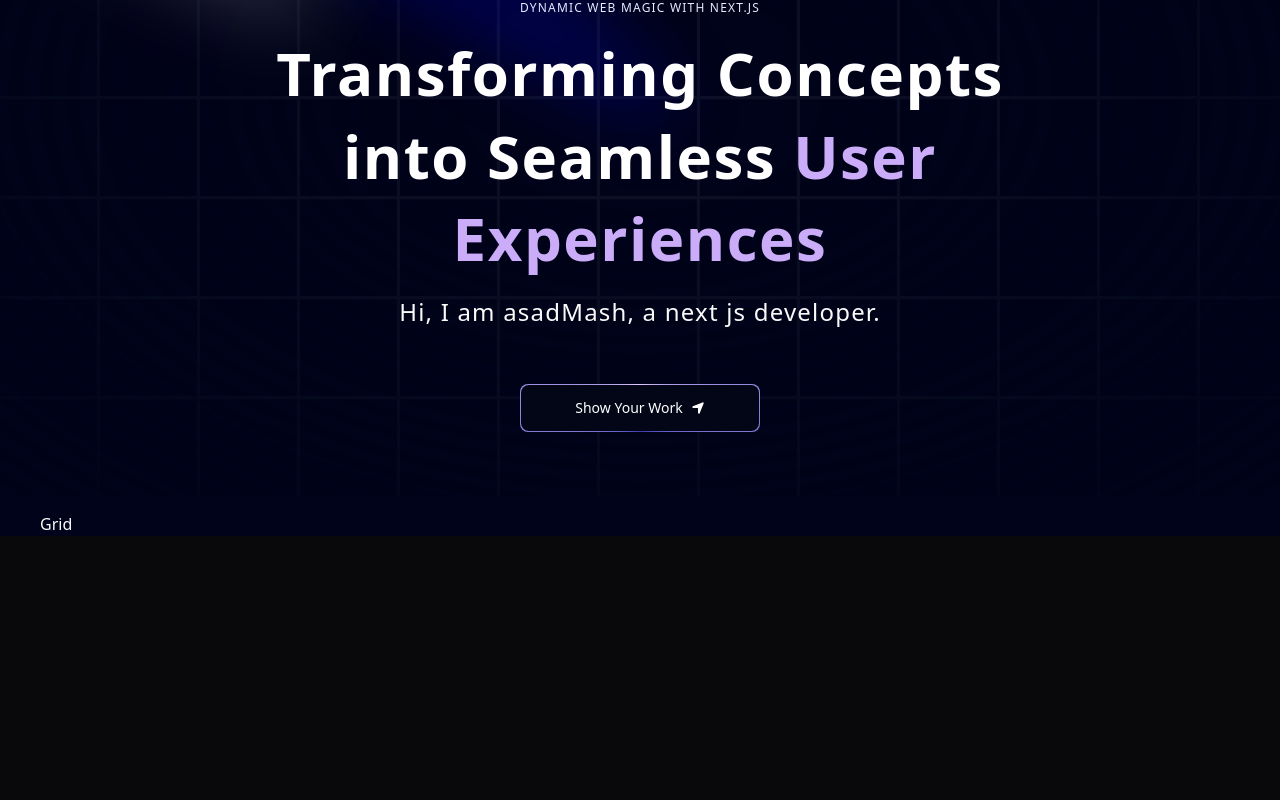
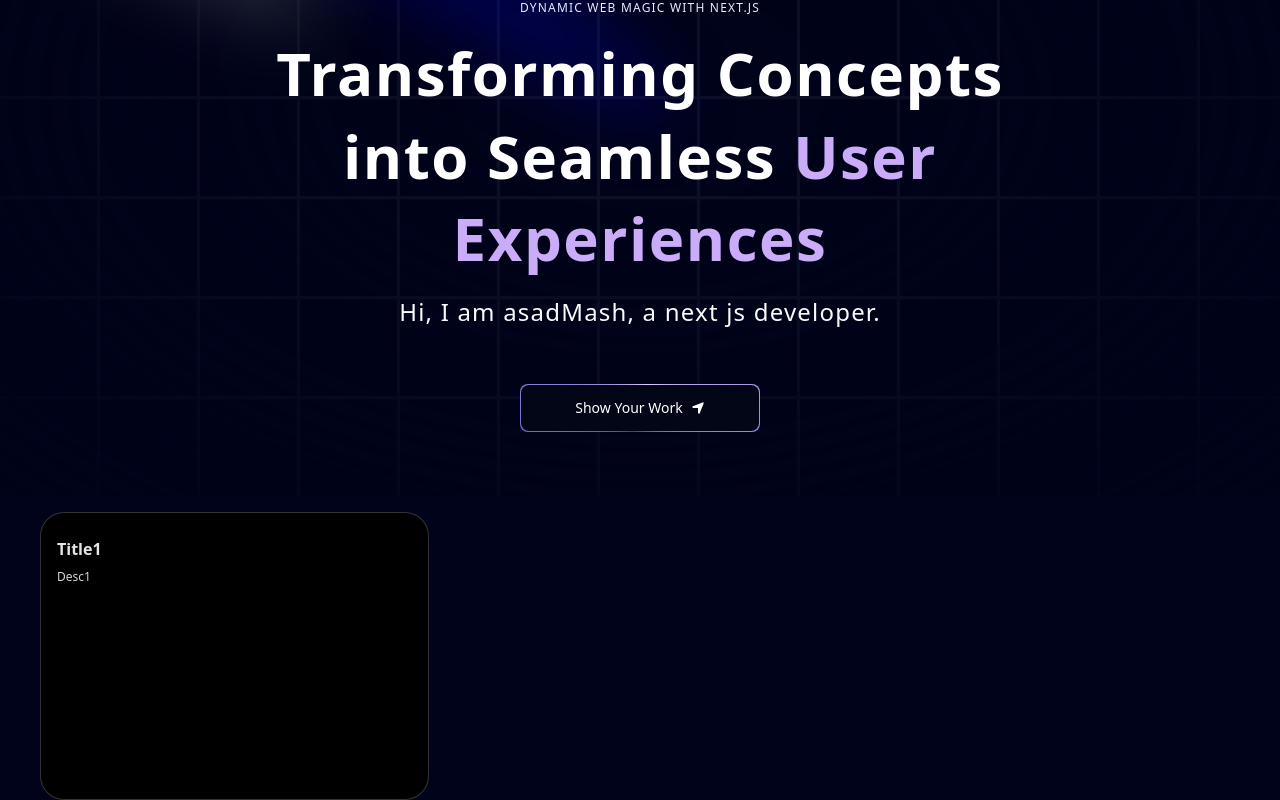
Before and after one commit to asadmash/portfolio-website, a Next.js app: page / in a window 1280 px wide. Shown: the part 304-1104 px from the top of the page. Before the commit the page ends 840 px from the top, so only its background shows below. Built offline with nearby package versions, Linux system fonts and the light colour scheme.

Commit message:
bentoGrid implemented and successfully rendered

```diff
--- a/components/Grid.tsx
+++ b/components/Grid.tsx
@@ -1,8 +1,15 @@
 import React from 'react'
+import { BentoGrid, BentoGridItem } from './ui/BentoGrid'
 
 const Grid = () => {
   return (
-    <div>Grid</div>
+    <section id='about'>
+<BentoGrid>
+  {[{title: 'Title1', description: 'Desc1', id: '1'}].map((item) => (
+    <BentoGridItem id={item.id} key={item.id} title={item.title} description={item.description} />
+  ))}
+</BentoGrid>
+    </section>
   )
 }
 
--- /dev/null
+++ b/components/ui/BentoGrid.tsx
@@ -0,0 +1,56 @@
+import { cn } from "@/lib/utils";
+
+export const BentoGrid = ({
+  className,
+  children,
+}: {
+  className?: string;
+  children?: React.ReactNode;
+}) => {
+  return (
+    <div
+      className={cn(
+        "grid md:auto-rows-[18rem] grid-cols-1 md:grid-cols-3 gap-4 max-w-7xl mx-auto ",
+        className
+      )}
+    >
+      {children}
+    </div>
+  );
+};
+
+export const BentoGridItem = ({
+  className,
+  title,
+  description,
+  header,
+  icon,
+  id,
+}: {
+  className?: string;
+  title?: string | React.ReactNode;
+  description?: string | React.ReactNode;
+  header?: React.ReactNode;
+  icon?: React.ReactNode;
+  id: number;
+}) => {
+  return (
+    <div
+      className={cn(
+        "row-span-1 relative rounded-3xl group/bento hover:shadow-xl transition duration-200 shadow-input dark:shadow-none p-4 dark:bg-black dark:border-white/[0.2] bg-white border border-transparent justify-between flex flex-col space-y-4 border-red-500",
+        className
+      )}
+    >
+      {header}
+      <div className="group-hover/bento:translate-x-2 transition duration-200">
+        {icon}
+        <div className="font-sans font-bold text-neutral-600 dark:text-neutral-200 mb-2 mt-2">
+          {title}
+        </div>
+        <div className="font-sans font-normal text-neutral-600 text-xs dark:text-neutral-300">
+          {description}
+        </div>
+      </div>
+    </div>
+  );
+};
```
